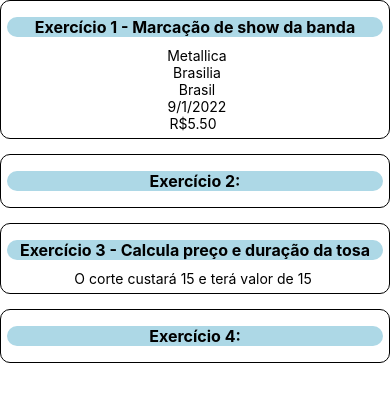
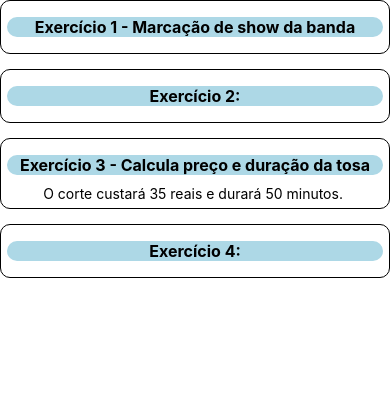
Before and after one commit to thiagomedinacc/letscodeRNLista1, a React Native app: screen / in a window 390 px wide. Shown: the top 402 px of the page. Built offline with nearby package versions, Linux system fonts and the light colour scheme.

Commit message:
Termina ex 3

```diff
--- a/App.tsx
+++ b/App.tsx
@@ -8,13 +8,7 @@ export default function App() {
     <View style={styles.container}>
       <View style = {styles.exercicio}>
         <Text style = {styles.titulo}> Exercício 1 - Marcação de show da banda </Text>
-        <ConcertCard
-          bandName='Metallica'
-          city='Brasilia'
-          country='Brasil'
-          ticket={{ value: 5.50 }}
-          date={new Date()}
-        />
+
       </View>
       <View style = {styles.exercicio}>
         <Text style= {styles.titulo}> Exercício 2: </Text>
@@ -22,7 +16,7 @@ export default function App() {
 
       <View style = {styles.exercicio}>
         <Text style = {styles.titulo}> Exercício 3 - Calcula preço e duração da tosa </Text>
-        <PetClipping porte='pequeno' />
+        <PetClipping porte='grande' />
       </View>
 
       <View style = {styles.exercicio}>
--- a/components/PetClipping/index.tsx
+++ b/components/PetClipping/index.tsx
@@ -9,23 +9,22 @@ const valores = {
         'grande' : 35
 }
 const duracao = {
-
-        'pequeno' : 15,
-        'medio' : 24,
-        'grande' : 35
+        'pequeno' : 20,
+        'medio' : 35,
+        'grande' : 50
 
 }
 export default function PetClipping (props : Porte) {
     if (props.porte === 'pequeno')
     return (
-        <Text>{`O corte custará ${valores.pequeno} e terá valor de ${duracao.pequeno}`} </Text>
+        <Text>{`O corte custará ${valores.pequeno} reais e durará ${duracao.pequeno} minutos.`} </Text>
     )
     else if (props.porte === 'medio')
     return (
-        <Text>{`O corte custará ${valores.medio} e terá valor de ${duracao.medio}`} </Text>
+        <Text>{`O corte custará ${valores.medio} reais e durará ${duracao.medio} minutos.`} </Text>
     )
     else
     return (
-        <Text>{`O corte custará ${valores.grande} e terá valor de ${duracao.grande}`} </Text>
+        <Text>{`O corte custará ${valores.grande} reais e durará ${duracao.grande} minutos.`} </Text>
     )
 }
```
